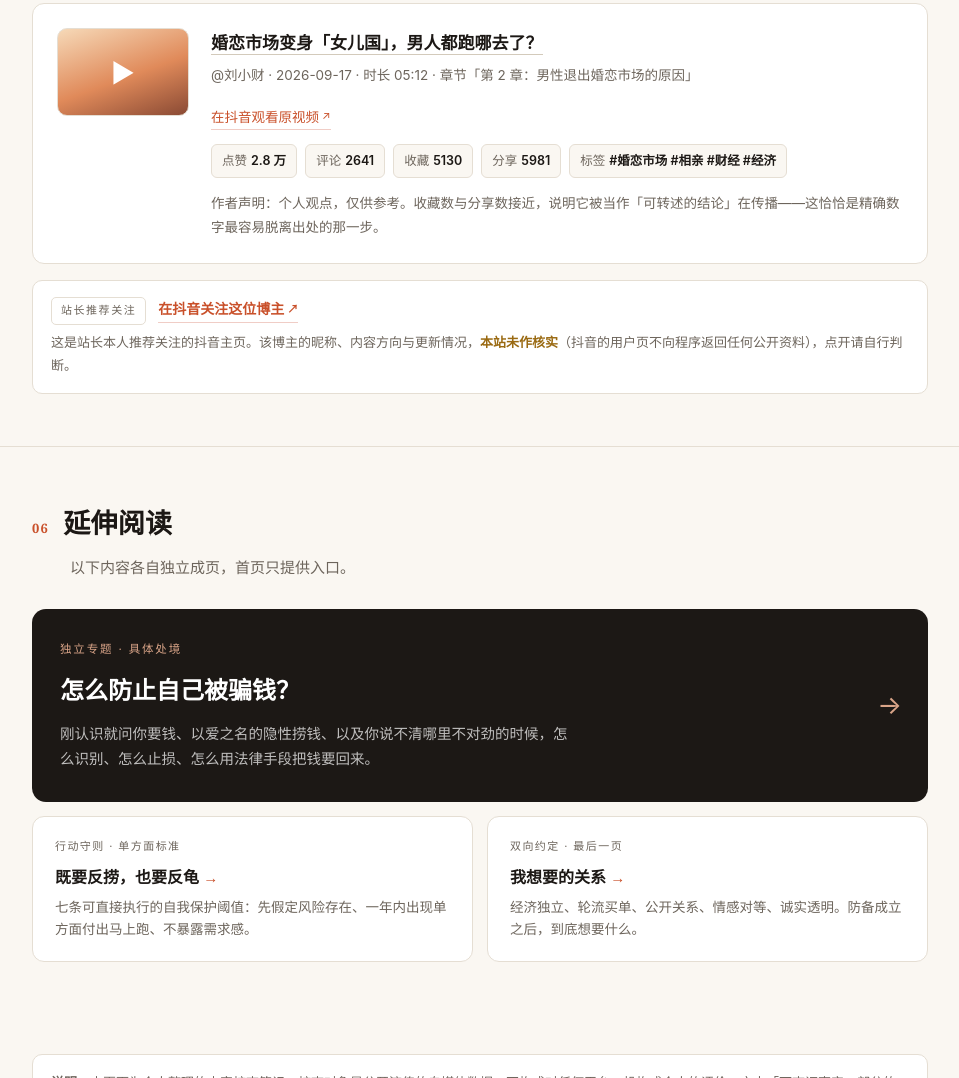
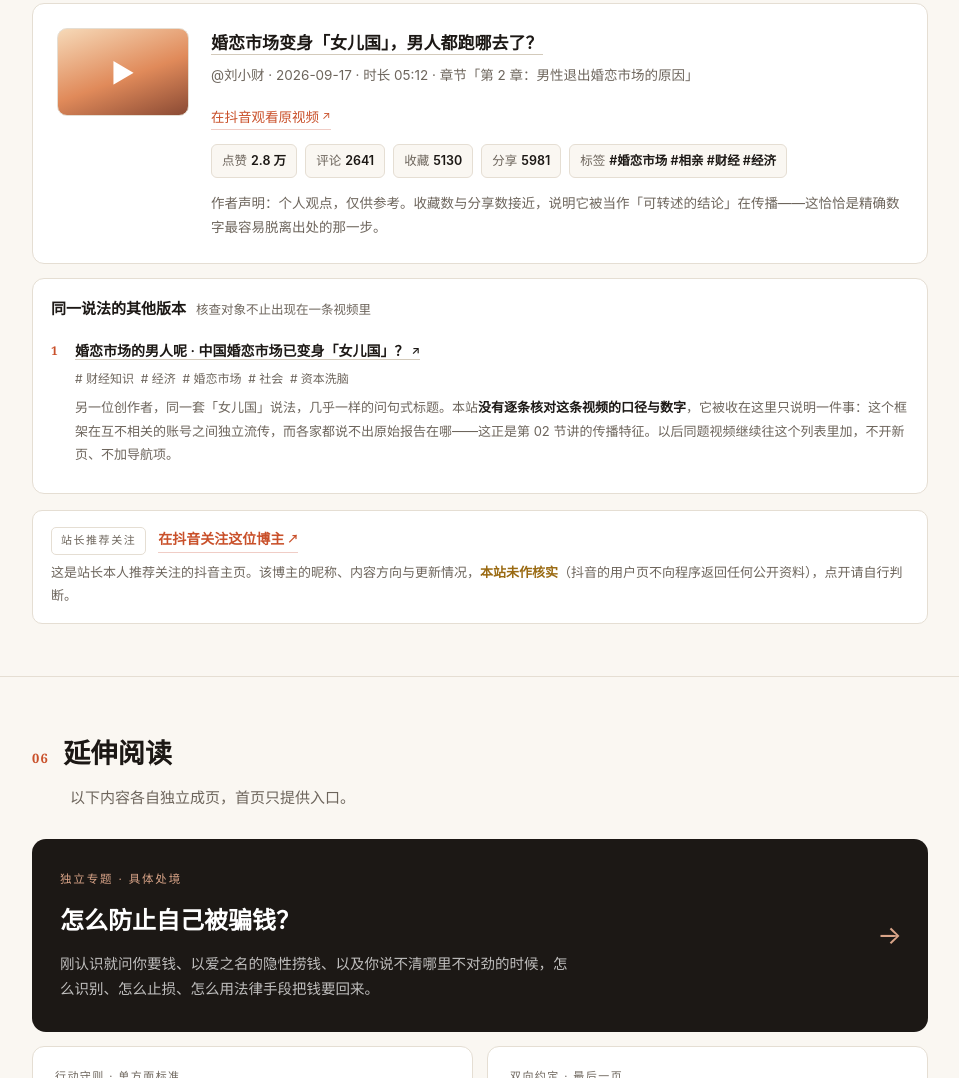
Before and after one commit to dujeongil-galaxy/dating-data-factcheck, a plain HTML site: page index.html in a window 1280 px wide. Shown: the part 3524-4602 px from the top of the page, without its empty margins (160-1119 px from the left). Drawn offline with Linux system fonts and the light colour scheme.

Commit message:
首页新增「同一说法的其他版本」列表，收同题视频
新到的「中国婚恋市场已变身女儿国」与首页核查对象是同一个说法的
另一版本，既不够格独立成页（无成篇正文），也不该占用各页那条视频
的位置（会破「一页一条」）。

因此开第三类位置：传播样本列表。它的作用是把「同一框架在不同账号
间独立流传、各家都说不出原始报告」这件事直接摆出来，作为第 02 节
传播特征的实证。明确标注未逐条核对其口径与数字。

```diff
--- a/index.html
+++ b/index.html
@@ -190,6 +190,22 @@
   .follow .ext{font-size:11px;margin-left:3px;vertical-align:.12em}
   .follow .fn{flex:1 1 100%;font-size:13px;color:var(--muted);line-height:1.8}
   .follow .fn b{color:var(--warn);font-weight:600}
+
+  .variants{margin:14px 0 0;padding:16px 18px;background:#fff;border:1px solid var(--line);border-radius:12px}
+  .variants .vh{display:flex;flex-wrap:wrap;align-items:baseline;gap:10px;margin-bottom:6px}
+  .variants .vh b{font-family:var(--serif);font-size:15px}
+  .variants .vh span{font-size:12.5px;color:var(--muted)}
+  .variants ol{margin:0;padding:0;list-style:none;counter-reset:v}
+  .variants li{counter-increment:v;position:relative;padding:11px 0 11px 24px;border-top:1px dashed var(--line);font-size:14px;line-height:1.75}
+  .variants li:first-child{border-top:none}
+  .variants li::before{content:counter(v);position:absolute;left:0;top:12px;font-family:var(--serif);font-size:12px;font-weight:700;color:var(--accent)}
+  .variants a{color:inherit;text-decoration:none;border-bottom:1px solid var(--line-strong)}
+  .variants a:hover{color:var(--accent);border-bottom-color:var(--accent)}
+  .variants .vt{font-weight:600}
+  .variants .vtag{display:block;margin-top:5px;font-size:12px;color:var(--muted)}
+  .variants .vn{display:block;margin-top:7px;font-size:13px;color:var(--muted);line-height:1.8}
+  .variants .vn b{color:var(--ink);font-weight:600}
+  .variants .ext{font-size:11px;margin-left:3px;vertical-align:.12em}
 
   .reveal{opacity:0;transform:translateY(14px);transition:opacity .6s ease,transform .6s ease}
   .reveal.in{opacity:1;transform:none}
@@ -401,6 +417,13 @@
         <p class="by" style="margin:14px 0 0">作者声明：个人观点，仅供参考。收藏数与分享数接近，说明它被当作「可转述的结论」在传播——这恰恰是精确数字最容易脱离出处的那一步。</p>
       </div>
     </div>
+    <div class="variants reveal">
+      <div class="vh"><b>同一说法的其他版本</b><span>核查对象不止出现在一条视频里</span></div>
+      <ol>
+        <li><a class="vt" href="https://v.douyin.com/1umkDoBqqAY/" target="_blank" rel="noopener noreferrer">婚恋市场的男人呢 · 中国婚恋市场已变身「女儿国」？<span class="ext">↗</span></a><span class="vtag"># 财经知识 &nbsp;# 经济 &nbsp;# 婚恋市场 &nbsp;# 社会 &nbsp;# 资本洗脑</span><span class="vn">另一位创作者，同一套「女儿国」说法，几乎一样的问句式标题。本站<b>没有逐条核对这条视频的口径与数字</b>，它被收在这里只说明一件事：这个框架在互不相关的账号之间独立流传，而各家都说不出原始报告在哪——这正是第 02 节讲的传播特征。以后同题视频继续往这个列表里加，不开新页、不加导航项。</span></li>
+      </ol>
+    </div>
+
     <div class="follow reveal">
       <span class="fk">站长推荐关注</span>
       <a class="flink" href="（抖音主页链接已抹除）" target="_blank" rel="noopener noreferrer nofollow">在抖音关注这位博主<span class="ext">↗</span></a>
```
Also changed, not shown: 1 other file.
